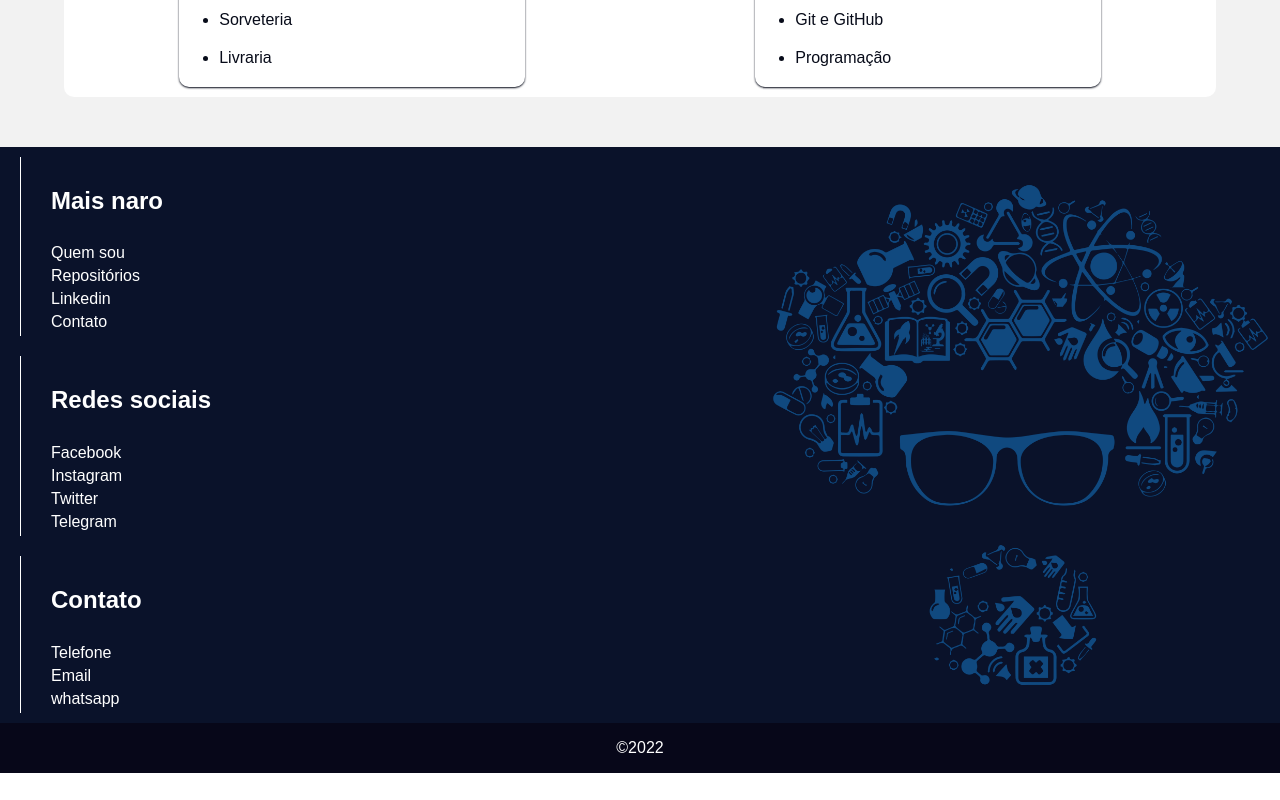
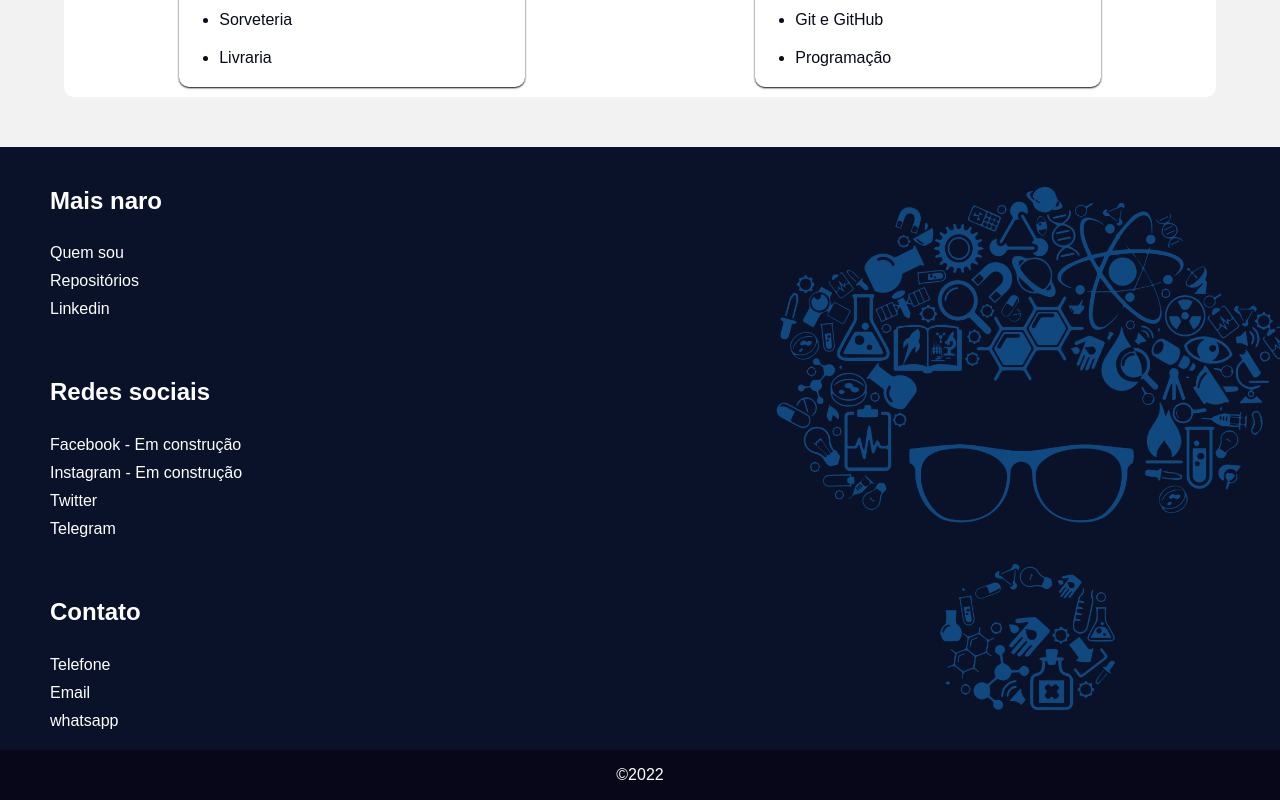
Before and after one commit to nailsonrochadev/Meuportifolio, a React (Create React App) app: page / in a window 1280 px wide. Shown: the part 2042-2842 px from the top of the page. Before the commit the page ends 2815 px from the top, so only its background shows below. Built offline with nearby package versions, Linux system fonts and the light colour scheme.

Commit message:
Atualização no rodapé
Pequenas modificações

```diff
--- a/src/componentes/rodape/index.js
+++ b/src/componentes/rodape/index.js
@@ -1,5 +1,4 @@
 import React from 'react';
-import { Link } from 'react-router-dom';
 import './style.css';
 
 import { Propriedades } from '../props/props';
@@ -11,18 +10,17 @@ export default function Rodape(){
                 <div className='footer-caixa-links'>
                     <h2>Mais naro</h2>
                     <div className="links-rodape">
-                        <Link className='link-footer' to='/quemsou'>Quem sou</Link>
-                        <Link className='link-footer' to='/repositorios' >Repositórios</Link>
-                        <a className='link-footer' href='https://www.linkedin.com/in/nailson-rocha-a2b993246/' target='blank'>Linkedin</a>
-                        <Link className='link-footer' to='/contatos'>Contato</Link>
+                        <a className='a-footer' href='#quem-sou'>Quem sou</a>
+                        <a className='a-footer' href='#repositorios' >Repositórios</a>
+                        <a className='a-footer' href='https://www.linkedin.com/in/nailson-rocha-a2b993246/' target='blank'>Linkedin</a>
                     </div>
                 </div>
 
                 <div className='footer-caixa-links meio'>
                     <h2>Redes sociais</h2>
                     <div className="links-rodape">
-                        <Propriedades nome = {<a className='a-footer' href                                            target='blank'>Facebook</a>}/>
-                        <Propriedades nome = {<a className='a-footer' href                                            target='blank'>Instagram</a>}/>
+                        <Propriedades nome = {<a className='a-footer' href                                            target='blank'>Facebook - Em construção</a>}/>
+                        <Propriedades nome = {<a className='a-footer' href                                            target='blank'>Instagram - Em construção</a>}/>
                         <Propriedades nome = {<a className='a-footer' href='https://twitter.com/NailsonRocha_'         target='blank'>Twitter</a>}/>
                         <a className='a-footer' href  target='blank'>Telegram</a>
                     </div>
--- a/src/componentes/rodape/style.css
+++ b/src/componentes/rodape/style.css
@@ -1,3 +1,17 @@
+.roda
+{
+    width: 100%;
+    display: flex;
+    flex-flow: column;
+    background-color: #070719;
+}
+
+.roda p
+{
+    width: 100%;
+    color: #fff;
+}
+
 .footer
 {
     width: 100%;
@@ -32,7 +46,6 @@
     height: auto;
     margin: 10px;
     margin-left: 20px;
-    border-left: 1px solid #fff;
 }
 
 .footer-caixa-links h2
@@ -63,22 +76,11 @@
     text-align: left;
     margin-left: 30px;
     color: #fff;
-    font-weight: 500;
     width: fit-content;
-    margin-bottom: 5px;
+    margin-bottom: 10px;
 }
-
-
-.roda
+.a-footer:hover
 {
-    width: 100%;
-    display: flex;
-    flex-flow: column;
-    background-color: #070719;
+    font-weight: bold;
+    margin-left: 35px;
 }
-
-.roda p
-{
-    width: 100%;
-    color: #fff;
-}
```
